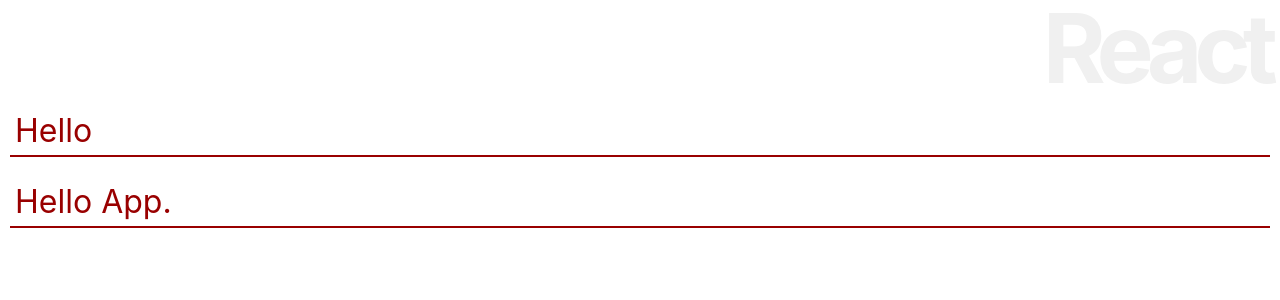
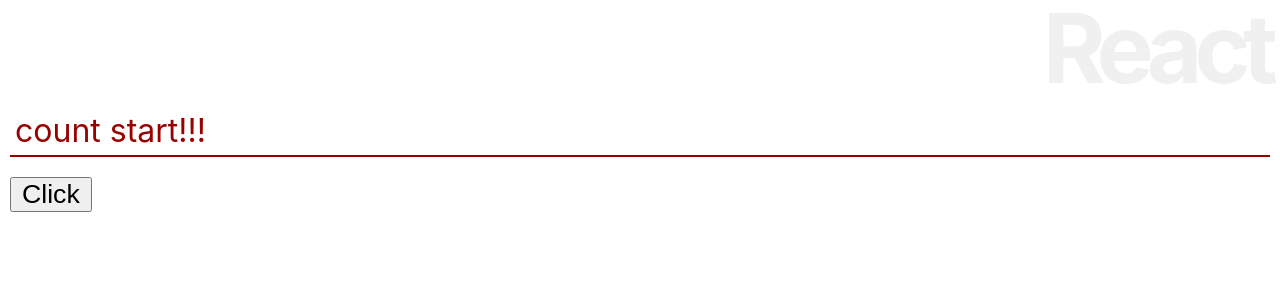
Before and after one commit to shunexe/react_training, a React (Create React App) app: page / in a window 1280 px wide. Shown: the top 300 px of the page. Built offline with nearby package versions, Linux system fonts and the light colour scheme.

Commit message:
Clickでstateを変更

```diff
--- a/src/App.js
+++ b/src/App.js
@@ -18,20 +18,22 @@
   constructor(props){
     super(props);
     this.state={
-      msg:'Hello'
+      counter:0,
+      msg:'count start!!!'
     };
-
-    let timer = setInterval(()=>{
-      this.setState((state)=>({
-        msg: state.msg + "!"
-      }));
-    },10000);
+    this.doAction=this.doAction.bind(this);
+  }
+  doAction(e){
+    this.setState((state)=>({
+      counter:state.counter + 1,
+      msg:'count:'+ state.counter
+    }));
   }
   render(){
     return <div>
       <h1>React</h1>
       <p style={this.msgStyle}>{this.state.msg}</p>
-      <p style={this.msgStyle}>{this.props.msg}</p>
+      <button style={this.btnStyle} onClick={this.doAction}>Click</button>
     </div>;
   }
 }
```
